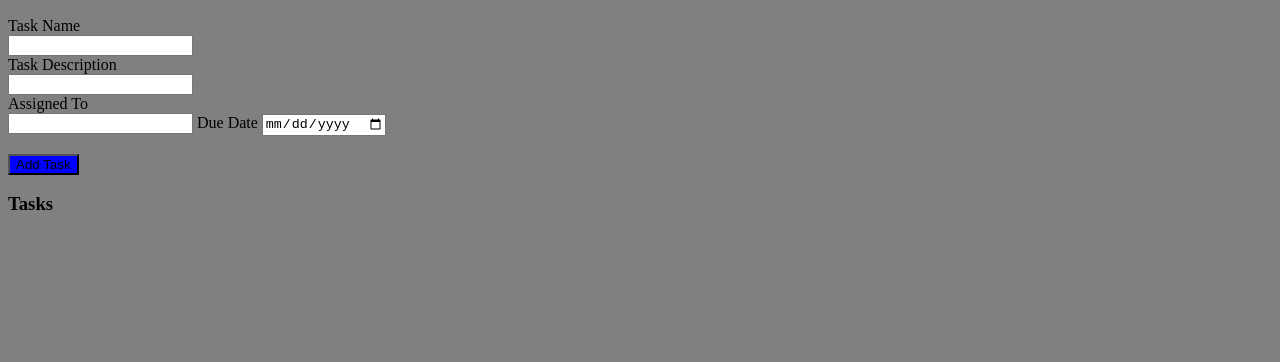
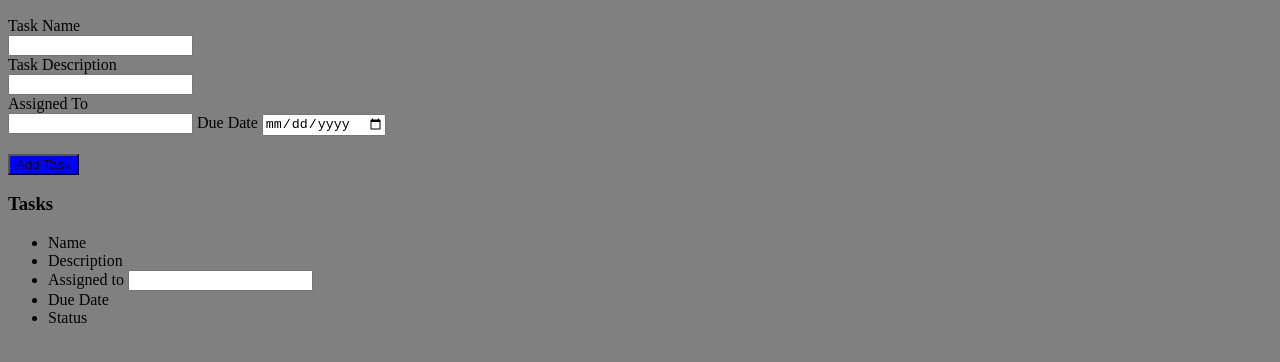
Before and after one commit to danushmekuria/Group3JWB-Project, a plain HTML site: page index.html in a window 1280 px wide. Shown: the part 188-550 px from the top of the page. Drawn offline with Linux system fonts and the light colour scheme.

```diff
--- a/index.html
+++ b/index.html
@@ -23,5 +23,13 @@
 
       </form>
       <h3 class="task">Tasks</h3>
+      <ul>
+          <li>Name</li>
+          <li>Description</li>
+          <li>Assigned to <label for="text"></label>
+                          <input typ="text" id="text" name="Alebe"></li>
+          <li>Due Date</li>
+          <li>Status</li>
+      </ul>
 </body>
 </html>
```
